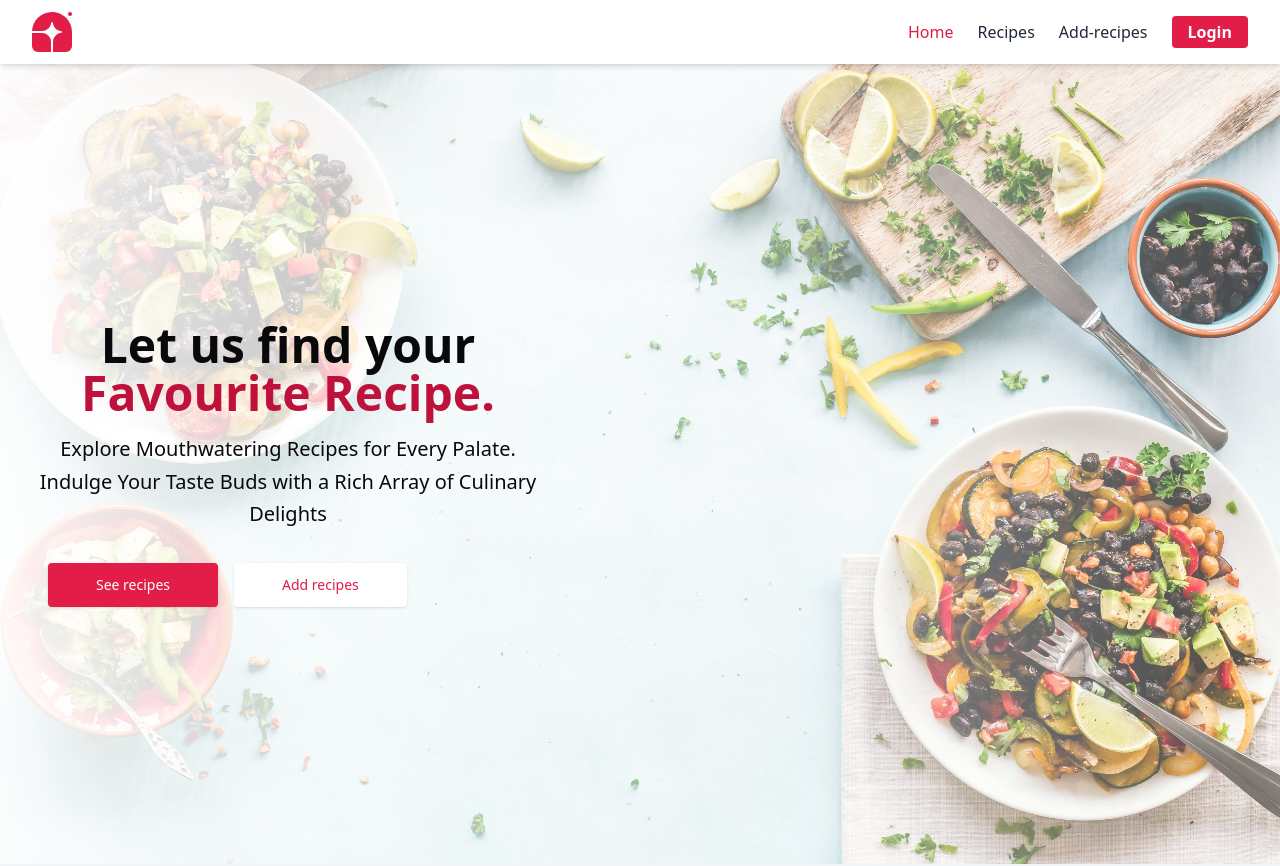
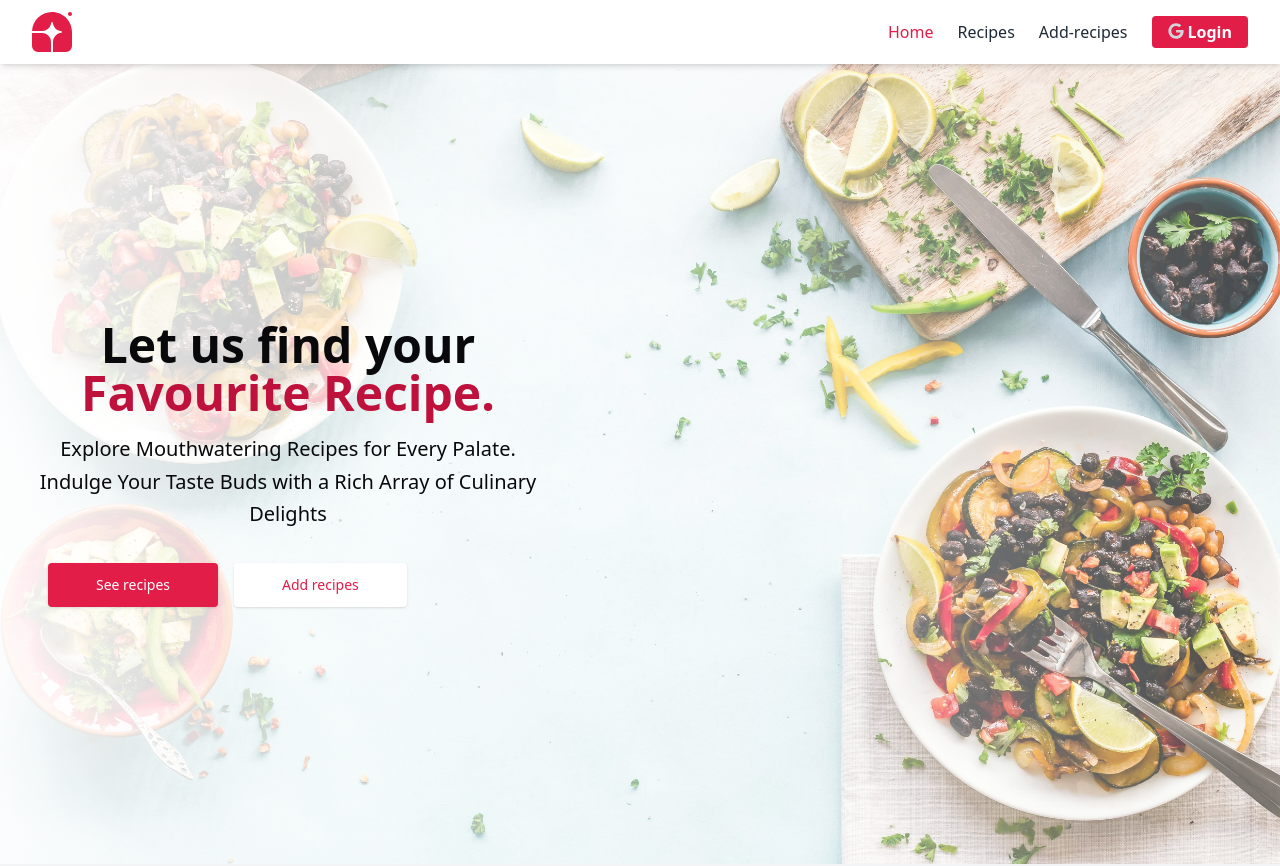
Before and after one commit to rakibh3/recipe-client, a React (Vite) app: page / in a window 1280 px wide. Shown: the top 866 px of the page. Built offline with nearby package versions, Linux system fonts and the light colour scheme.

Commit message:
Add Google icon

```diff
--- a/src/components/Header/Header.jsx
+++ b/src/components/Header/Header.jsx
@@ -9,6 +9,7 @@ import {
   signInWithPopup,
   signOut,
 } from 'firebase/auth';
+import { FaGoogle } from 'react-icons/fa';
 
 const Navbar = () => {
   const [isOpen, setIsOpen] = useState(false);
@@ -38,13 +39,13 @@ const Navbar = () => {
       .then(() => {
         setUser(null);
 
-        toast.success('Logut Successfully!', {
-          duration: 8000,
+        toast.success('Logout Successfully!', {
+          duration: 5000,
         });
       })
       .catch((error) => {
         toast.error(error.message, {
-          duration: 8000,
+          duration: 5000,
         });
       });
   };
@@ -112,10 +113,11 @@ const Navbar = () => {
             ) : (
               <>
                 <button
-                  className=" py-1 bg-rose-600 text-white font-bold  px-4 rounded hover:bg-rose-700 focus:outline-none focus:ring-2 focus:ring-rose-600 focus:ring-opacity-50"
+                  className="flex py-1 bg-rose-600 text-white font-bold  px-4 rounded hover:bg-rose-700 focus:outline-none focus:ring-2 focus:ring-rose-600 focus:ring-opacity-50"
                   onClick={handleGoogleSignIn}
                 >
-                  Login
+                  <FaGoogle className="mt-[3px] mr-1 text-gray-300" />
+                  <p>Login</p>
                 </button>
               </>
             )}
```
